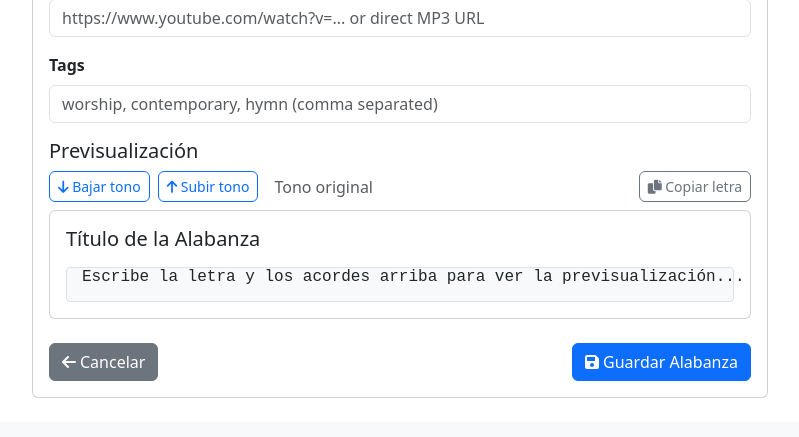
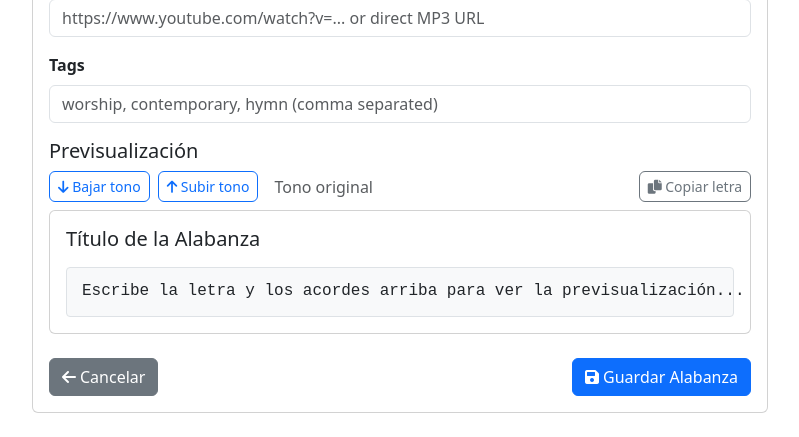
Before and after one commit to NelsonAGM/CifradosPraiseMelody, a Flask app: page /add in a window 1280 px wide. Shown: the part 810-1247 px from the top of the page, without its empty margins (240-1039 px from the left). Before the commit the page ends 1208 px from the top, so only its background shows below. Run offline with Flask 3, Linux system fonts and the light colour scheme; the visitor is signed in with stand-in values (Sample User, id 1).

Commit message:
Aislar estilos de acordes pegados solo para view_song; restaurar estilos globales para previsualización en editor

```diff
--- a/static/css/style.css
+++ b/static/css/style.css
@@ -177,17 +177,13 @@ body.dark-mode .song-lyrics {
 }
 
 .lyrics-line {
-    margin-top: -14px;
-    margin-bottom: 1px;
-    font-family: 'Courier New', 'Monaco', 'Menlo', monospace;
-    line-height: 1.0;
-    font-size: 16px;
-    white-space: pre;
+    margin-top: 0;
+    line-height: 1.1;
 }
 
 .chord-line-simple {
-    margin-bottom: 0;
-    line-height: 0.7;
+    margin-bottom: 1px;
+    line-height: 1.1;
 }
 
 body.dark-mode .chord-line-simple {
--- a/templates/view_song.html
+++ b/templates/view_song.html
@@ -153,9 +153,13 @@
   font-family: inherit;
   letter-spacing: 0.1em;
   white-space: pre;
+  margin-bottom: 0;
+  line-height: 0.7;
 }
 .lyrics-line {
   white-space: pre-wrap;
+  margin-top: -14px;
+  line-height: 1.0;
 }
 .song-line.empty-line {
   height: 1em;
```
